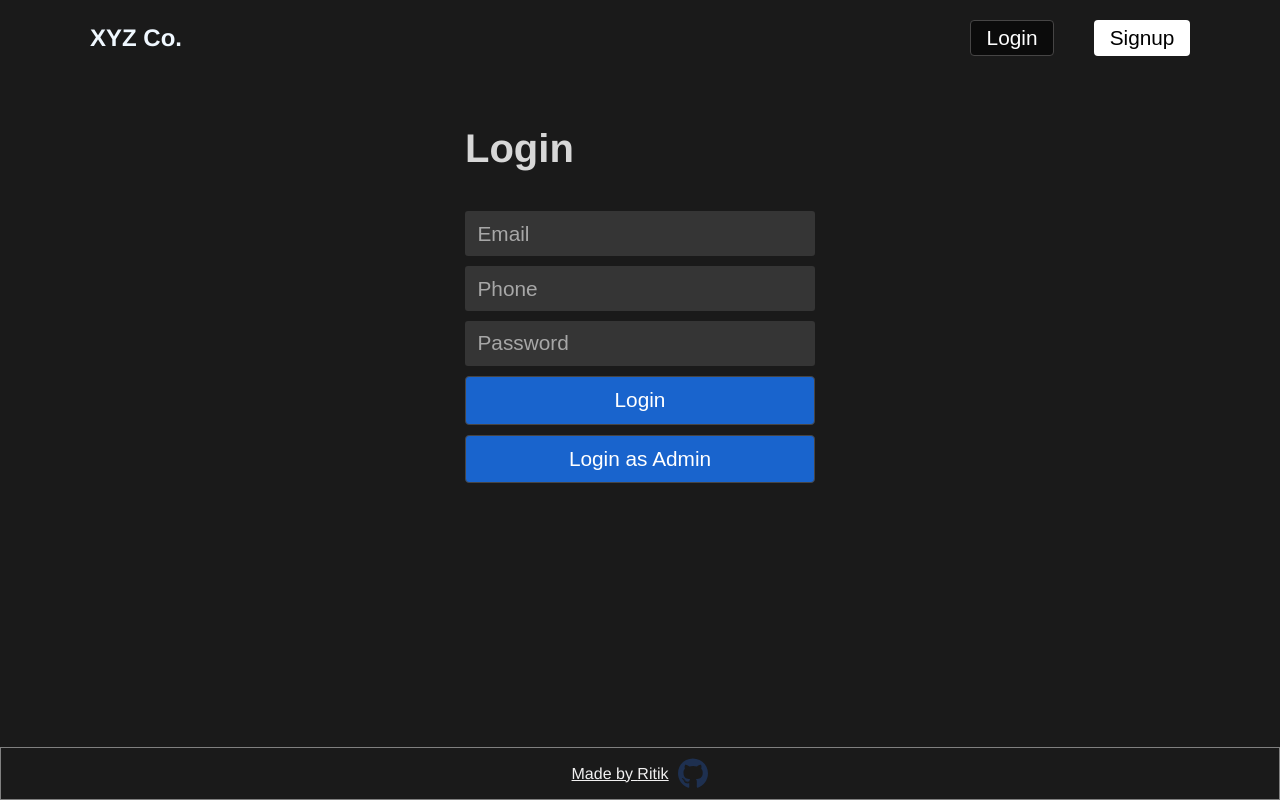
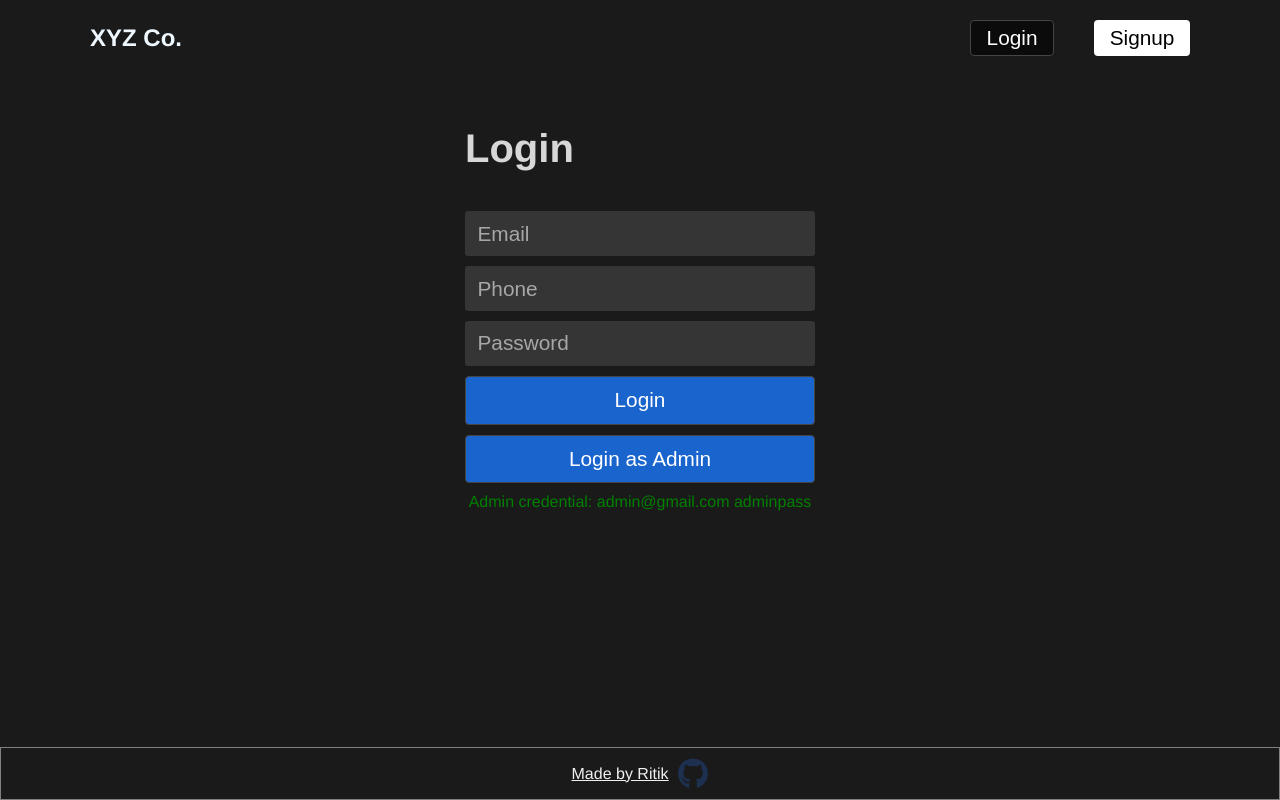
Before and after one commit to ritik48/MERN-FRONTEND, a React (Create React App) app: page /login in a window 1280 px wide. Built offline with nearby package versions, Linux system fonts and the light colour scheme; no server answers.

Commit message:
removed console log

```diff
--- a/src/components/AboutOther.js
+++ b/src/components/AboutOther.js
@@ -88,7 +88,6 @@ function About() {
     // load the user details
     useEffect(() => {
         async function fetchUser() {
-            // const role = localStorage.getItem("role");
             const res = await fetch(`https://mern-backend-bbv2.onrender.com/admin/user/${id}`, {
                 method: "GET",
                 credentials: "include",
@@ -100,8 +99,6 @@ function About() {
             }
 
             const data = await res.json();
-
-            console.log("data = ", data);
             if (data["user"]) {
                 // setUser(data.user);
 
--- a/src/components/Login.js
+++ b/src/components/Login.js
@@ -24,7 +24,9 @@ function Login() {
                 return;
             }
 
-            const res = await fetch(`https://mern-backend-bbv2.onrender.com/admin/login`, {
+            const res = await fetch(
+                `https://mern-backend-bbv2.onrender.com/admin/login`,
+                {
                     method: "POST",
                     credentials: "include",
                     body: JSON.stringify(
@@ -38,7 +40,8 @@ function Login() {
                     headers: {
                         "Content-type": "application/json",
                     },
-            });
+                }
+            );
 
             const data = await res.json();
             if (!res.ok) {
@@ -66,7 +69,9 @@ function Login() {
                 return;
             }
 
-            const res = await fetch(`https://mern-backend-bbv2.onrender.com/user/login`, {
+            const res = await fetch(
+                `https://mern-backend-bbv2.onrender.com/user/login`,
+                {
                     method: "POST",
                     credentials: "include",
                     body: JSON.stringify(
@@ -80,7 +85,8 @@ function Login() {
                     headers: {
                         "Content-type": "application/json",
                     },
-            });
+                }
+            );
 
             const data = await res.json();
             if (!res.ok) {
@@ -95,41 +101,6 @@ function Login() {
             setIsLoading(false);
         }
     }
-
-    // async function handleAdminLogin() {
-    //     if (!phone && !email) {
-    //         console.log("yesssssssss");
-    //         setError("Email/phone is required");
-    //         return;
-    //     }
-    //     if (!password) {
-    //         setError("password is required");
-    //         return;
-    //     }
-
-    //     const res = await fetch("http://127.0.0.1:3000/admin/login", {
-    //         method: "POST",
-    //         credentials: "include",
-    //         body: JSON.stringify(
-    //             email
-    //                 ? {
-    //                       email: email,
-    //                       password: password,
-    //                   }
-    //                 : { phone, password }
-    //         ),
-    //         headers: {
-    //             "Content-type": "application/json",
-    //         },
-    //     });
-
-    //     const data = await res.json();
-    //     if (!res.ok) {
-    //         return setError(data.message);
-    //     }
-
-    //     window.location = "/";
-    // }
 
     return (
         <section className="signup">
@@ -175,6 +146,9 @@ function Login() {
                             >
                                 Login as Admin
                             </button>
+                            <p style={{ color: "green" }}>
+                                Admin credential: admin@gmail.com adminpass
+                            </p>
                         </>
                     )}
                 </div>
```
Also changed, not shown: src/components/Navbar.js (+0 -7 lines). Lines whose indentation alone changed are shown as unchanged.
